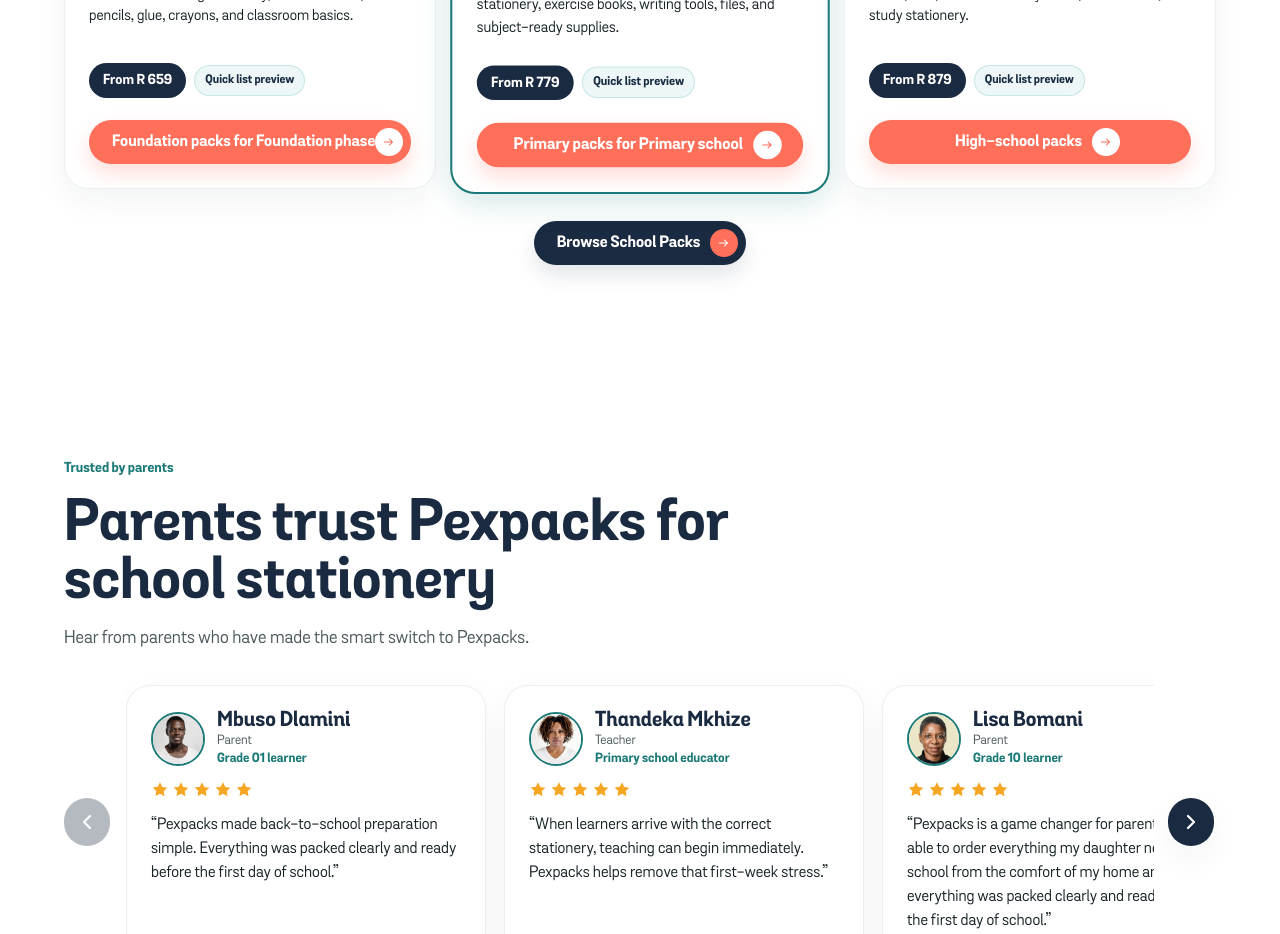
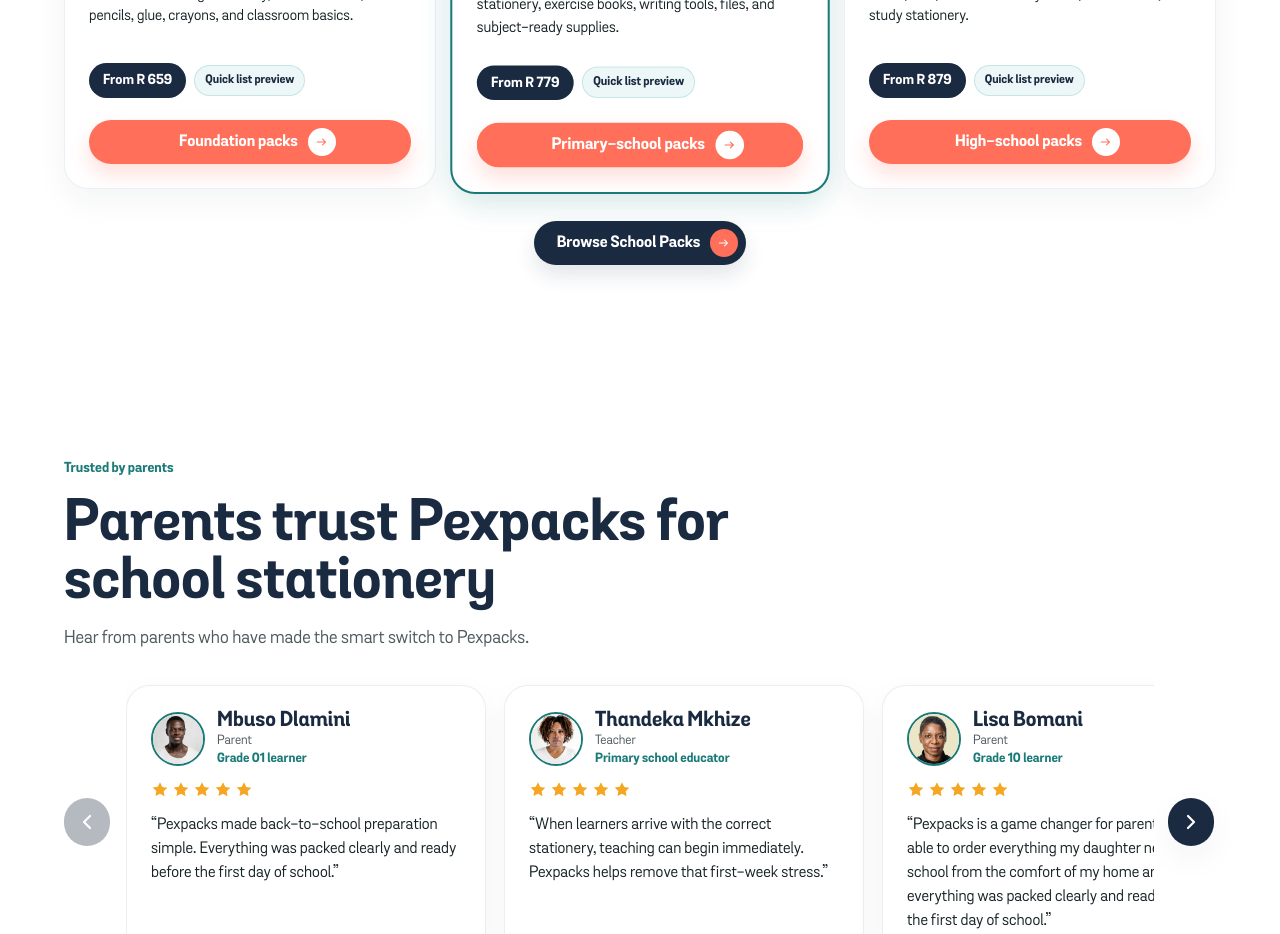
Before and after one commit to mcebisidesigner-spec/pexpacks-supplies, a Next.js app: page / in a window 1280 px wide. Shown: the part 3600-4534 px from the top of the page. Built offline with nearby package versions, Linux system fonts and the light colour scheme.

Commit message:
Shorten school pack CTA labels

```diff
--- a/data/packs.ts
+++ b/data/packs.ts
@@ -63,7 +63,7 @@ export const featuredPacks: Pack[] = [
       "Scrapbook",
     ],
     priceLabel: "From R 659",
-    cta: "Foundation packs for Foundation phase",
+    cta: "Foundation packs",
     href: "/foundation-phase#grades",
   },
   {
@@ -83,7 +83,7 @@ export const featuredPacks: Pack[] = [
       "Sharpener",
     ],
     priceLabel: "From R 779",
-    cta: "Primary packs for Primary school",
+    cta: "Primary-school packs",
     href: "/primary-school#grades",
   },
   {
```
